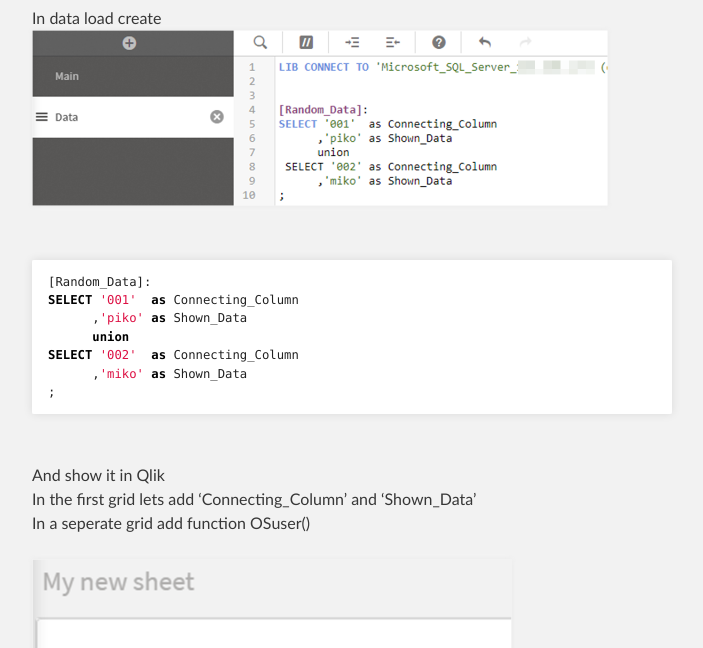
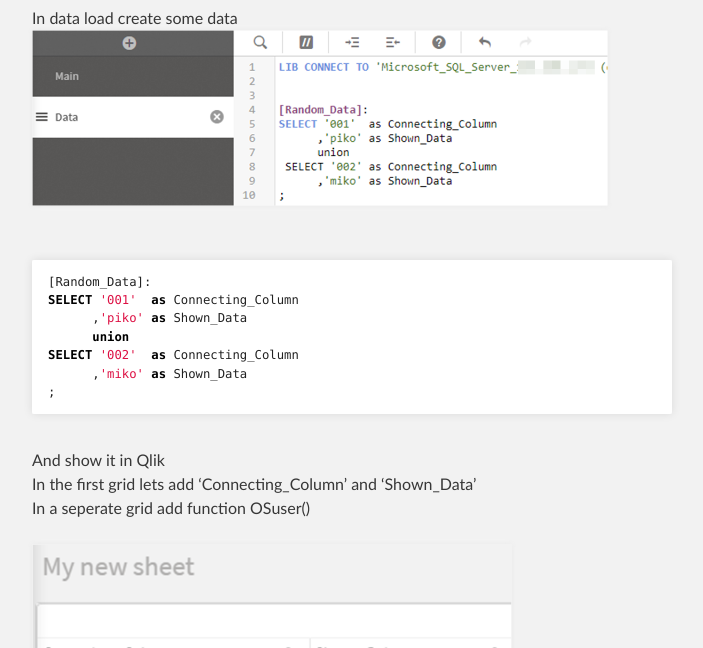
Before and after one commit to kl82slo/kl82slo.github.io, a Jekyll site: the page built from _posts/2021-09-15-0008 Qlik - Limit Acces To Data.md, in a window 1280 px wide and 900 px high, scrolled down 586 px, cut to the strip 252-900 px from the top of the window. Shown: the whole strip, without its empty margins (288-991 px from the left). Built offline with Jekyll 4.4.1, drawn with Linux system fonts in a browser that asks for light colours; some of the changed text lies outside the part shown.

Commit message:
Update 2021-09-15-0008 Qlik - Limit Acces To Data.md

```diff
--- a/_posts/2021-09-15-0008 Qlik - Limit Acces To Data.md
+++ b/_posts/2021-09-15-0008 Qlik - Limit Acces To Data.md
@@ -21,7 +21,7 @@
 
 
 ## Lets create some demo data
-In data load create <br />
+In data load create some data<br />
 ![BASIC_DATA](/img/20210915_0008/BASIC_DATA.png){:height="90%" width="90%"}
 
 <br />
@@ -34,9 +34,8 @@
       ,'miko' as Shown_Data
 ;
 {% endhighlight %}
+
 <br />
-
-
 And show it in Qlik
 In the first grid lets add 'Connecting_Column' and 'Shown_Data' <br />
 In a seperate grid add function OSuser() <br />
@@ -83,6 +82,8 @@
 Section Application;
 {% endhighlight %}
 
+<br />
+
 For REDUCTION - you can use difrent name
 {% highlight sql %}
 REDUCTION:
@@ -96,6 +97,7 @@
 It just represents groups of filters like in current example user in group 1 can see 001 and 002 in Connecting Column. <br />
 You will see examples as we proceed.
 
+<br />
 
 
 
@@ -143,7 +145,7 @@
 ![D2_ALL](/img/20210915_0008/D2_ALL.png){:height="75%" width="75%"}
 
 
-
+  <br />
 
 Now if we change REDUCTION table <br />
 
@@ -277,7 +279,6 @@
 SELECT [REDUCTION]
       ,Connecting_Column
       from dbo.A_REDUCTION;
-
 
 
 [Random_Data]:
```
Also changed, not shown: other parts of _posts/2021-09-15-0008 Qlik - Limit Acces To Data.md (+1 -1 lines).
